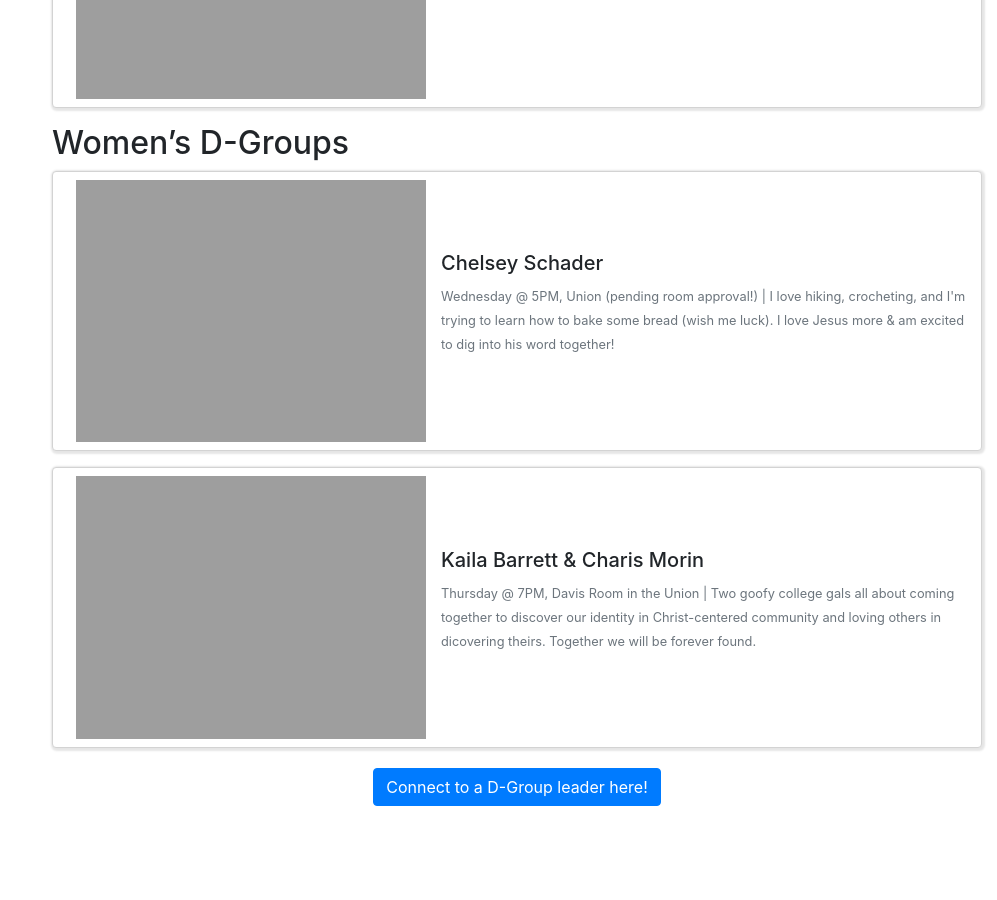
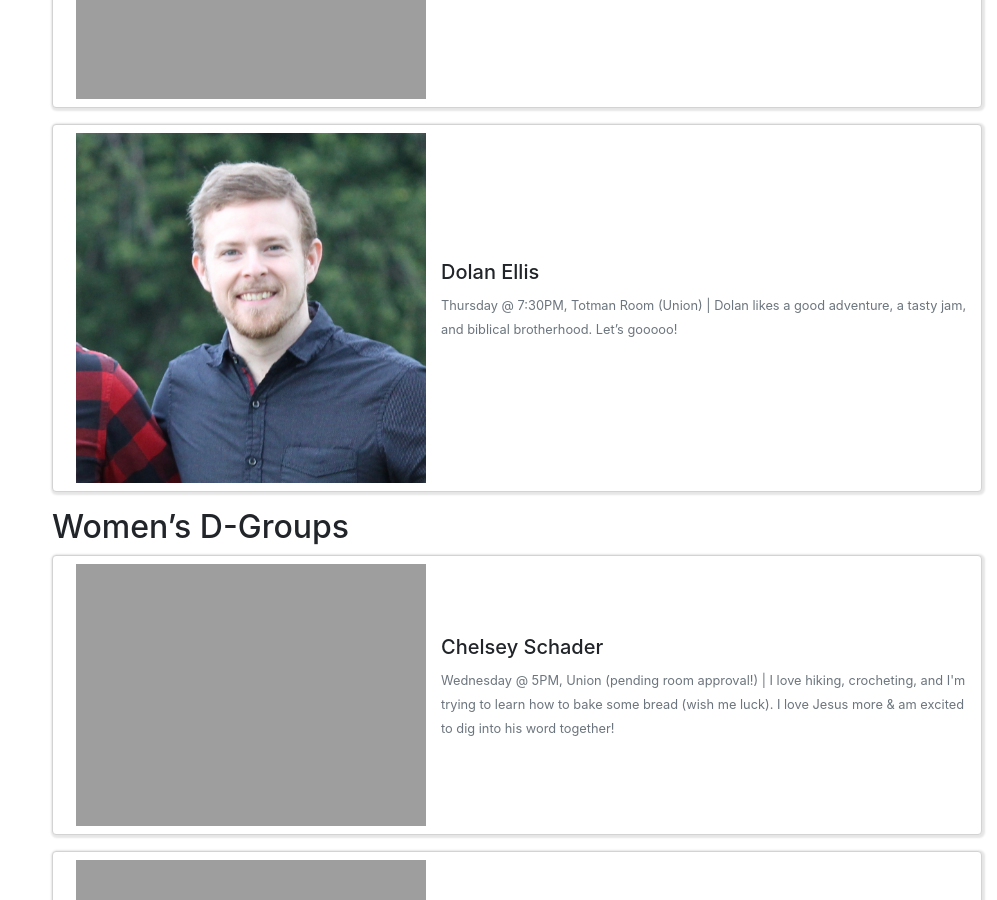
Before and after one commit to mainechialpha/mainechialpha.github.io, a Jekyll site: the page built from groups.md, in a window 1280 px wide and 900 px high, scrolled down 1682 px. Shown: the whole window, without its empty margins (283-1280 px from the left). Built offline with Jekyll 4.4.1, drawn with Linux system fonts in a browser that asks for light colours; nearby versions of some CDN libraries; some web fonts are replaced; before the commit the page ends 2508 px from its top, so only the background shows below that.

Commit message:
Update mensdgroups.yml

```diff
--- a/_data/mensdgroups.yml
+++ b/_data/mensdgroups.yml
@@ -11,3 +11,8 @@ group3:
   name: Daniel Wortman & David McClendon
   img: DavidDaniel.png
   time: Thursday @ 7PM, Union (Pending room approval!) | We’re two guys excited to learn what it is like to be a true man of God; strong, bold, and courageous.
+
+group4:
+  name: Dolan Ellis
+  img: DolanD.jpeg
+  time: Thursday @ 7:30PM, Totman Room (Union) | Dolan likes a good adventure, a tasty jam, and biblical brotherhood. Let’s gooooo!
```
